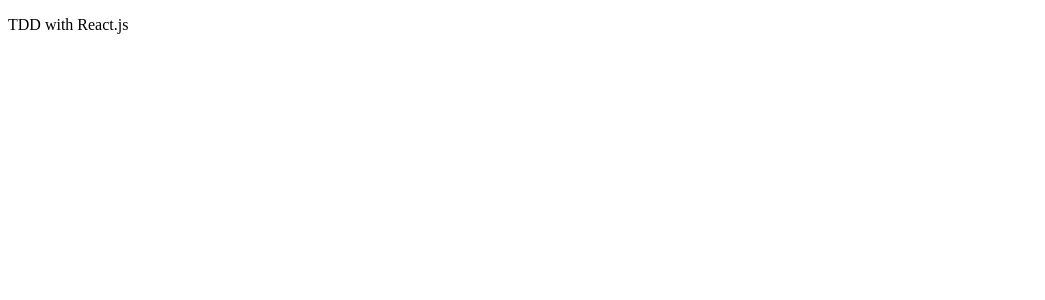
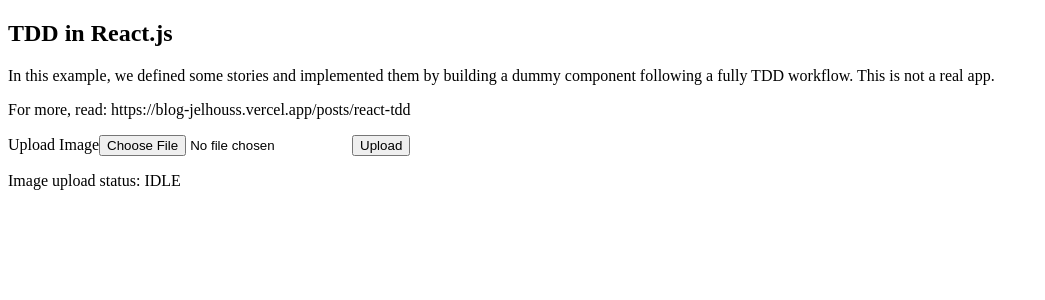
Before and after one commit to jelhouss/react-tdd, a React (Vite) app: page / in a window 1280 px wide. Shown: the top 300 px of the page, without its empty margins (0-1045 px from the left). Built offline with nearby package versions, Linux system fonts and the light colour scheme.

Commit message:
feat: use FileUpload in App.tsx

```diff
--- a/src/App.tsx
+++ b/src/App.tsx
@@ -1,5 +1,18 @@
+import FileUpload from "./FileUpload/FileUpload";
+
 function App() {
-  return <p>TDD with React.js</p>;
+  return (
+    <section>
+      <h1>TDD in React.js</h1>
+      <p>
+        In this example, we defined some stories and implemented them by
+        building a dummy component following a fully TDD workflow. This is not a
+        real app.
+      </p>
+      <p>For more, read: https://blog-jelhouss.vercel.app/posts/react-tdd</p>
+      <FileUpload />
+    </section>
+  );
 }
 
 export default App;
```
